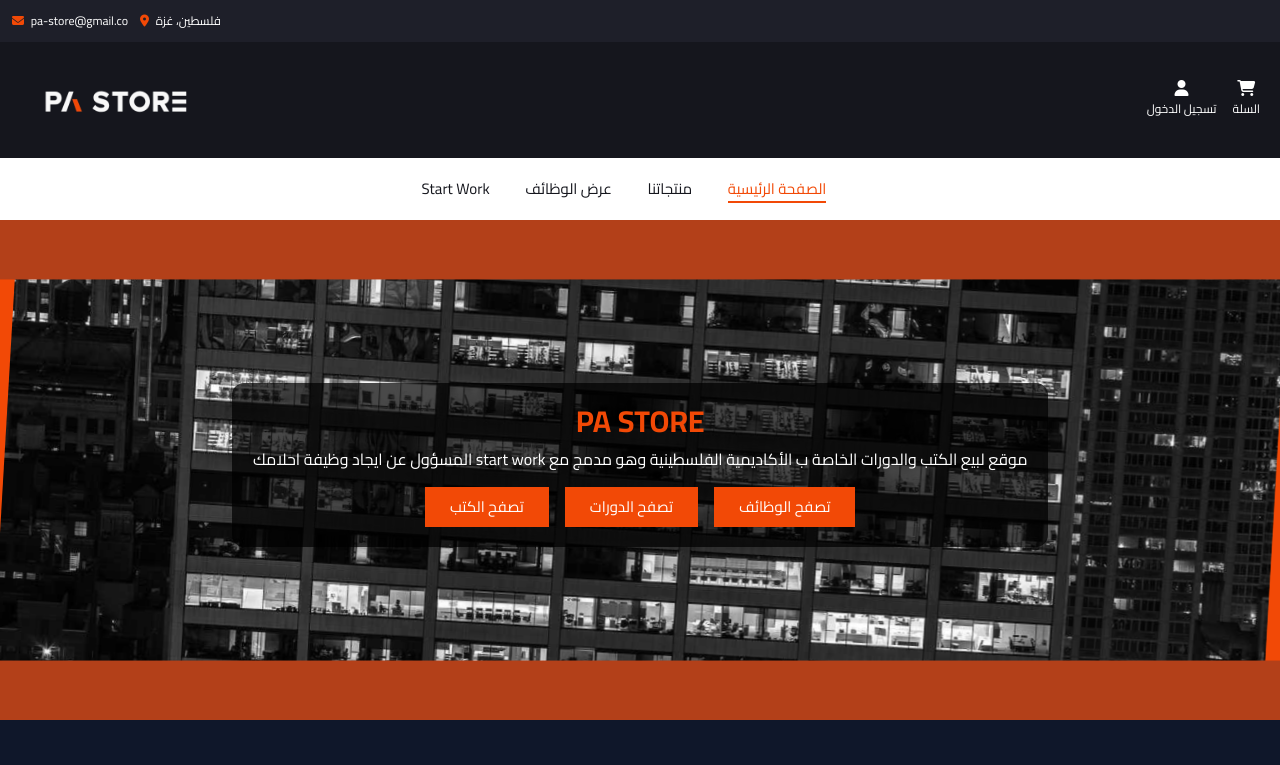
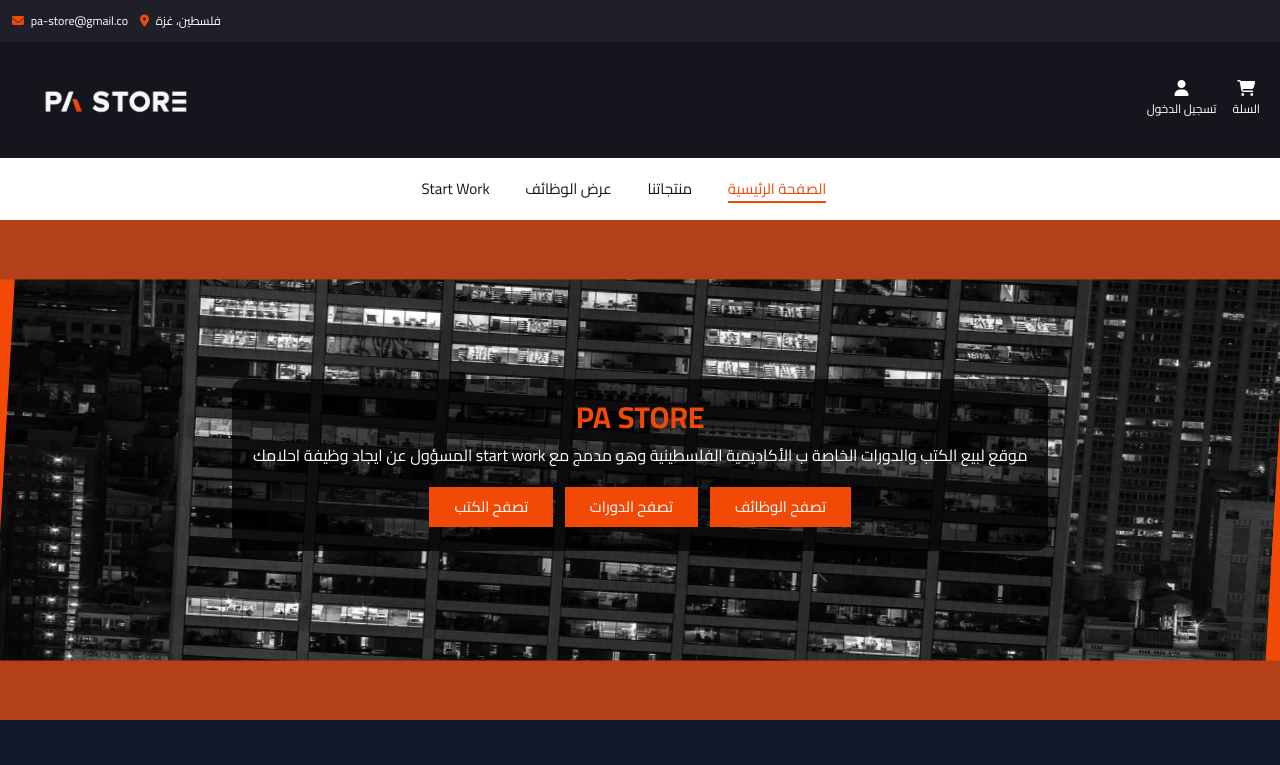
Before and after one commit to ayaIsmael/store, a plain HTML site: page index.html in a window 1280 px wide. Shown: the top 765 px of the page. Drawn offline with nearby package versions, Linux system fonts and the light colour scheme.

Commit message:
Add files via upload

```diff
--- a/css/style.css
+++ b/css/style.css
@@ -138,7 +138,13 @@ body{
     z-index: 100;
     animation: bgInOut 7.8s infinite;
 }
-
+.owl-stage-outer,
+.owl-stage,
+.owl-item.cloned,
+.owl-item.active{
+    width: 100%;
+    height: 100%!important;
+}
 .hero .container-fluid{
     position: relative;
     z-index: 105;
@@ -153,25 +159,19 @@ body{
     font-size: 30px;
     font-weight: 700;
     text-transform: uppercase;
-    text-align: center;
     color: var(--mainColor);
 }
 .hero-txt p{
     color: #fff;
 }
-.hero-txt-btns{
-    display: flex;
-    flex-direction: column;
-    margin-block: .2rem;
-}
 .hero-txt-btns a{
+    display: block;
+    padding: .5rem 1.5rem;
     text-decoration: none;
     font-size: 15px;
-    padding: .5rem 1.5rem;
     color: #fff;
     background: var(--mainColor);
-    margin-inline: .5rem;
-    margin-block: .5rem;
+    margin: .5rem;
     border: 1px solid var(--mainColor);
     transition: .3s ease;
 }
@@ -995,16 +995,12 @@ body{
     .hero-layer-two{
         max-width: 65%;
     }
-    .hero-txt-btns{
-        flex-direction: row;
-        width: fit-content;
-        margin: auto;
+    .hero-txt-btns a{
+        display: inline-block;
+        margin: .25rem;
     }
-    .hero-txt-btns a{
-        margin-block: unset;
-    }
+
 }
-
 @media(min-width:1120px){
     .session-img{
         padding: 7rem 1rem;
--- a/index.html
+++ b/index.html
@@ -73,16 +73,16 @@
     <!-- start hero section -->
      <div class="hero">
 
-        <div class="hero-layer-one w-100 h-100">
+        <div class="hero-layer-one">
             <div class="owl-carousel owl-theme hero-layer-one-carousel w-100 h-100">
                 <div class="item w-100 h-100">
-                    <img src="images/hero-layer-one1.jpg" alt="..." class="w-100 h-100 img-fluid">
+                    <img src="images/hero-layer-one1.jpg" alt="..." class="w-100 h-100">
                 </div>
                 <div class="item w-100 h-100">
-                    <img src="images/hero-layer-one2.jpg" alt="..." class="w-100 h-100 img-fluid">
+                    <img src="images/hero-layer-one2.jpg" alt="..." class="w-100 h-100">
                 </div>
                 <div class="item w-100 h-100">
-                    <img src="images/hero-layer-one3.jpg" alt="..." class="w-100 h-100 img-fluid">
+                    <img src="images/hero-layer-one3.jpg" alt="..." class="w-100 h-100">
                 </div>
             </div>
         </div>
--- a/js/main.js
+++ b/js/main.js
@@ -11,7 +11,7 @@ $(document).ready(function(){
         loop : true,
         dots: false,
         nav: false,
-        // smartSpeed : 100
+        smartSpeed : 100
     });
 
     $(".owl-carousel.hero-layer-two-carousel").owlCarousel({
@@ -22,7 +22,7 @@ $(document).ready(function(){
         loop : true,
         dots: false,
         nav: false,
-        // smartSpeed : 100
+        smartSpeed : 100
     });
 
     $(".owl-carousel.one").owlCarousel({
@@ -66,4 +66,16 @@ $(document).ready(function(){
         autoplayTimeout :2000,
     });
 
+
   });
+
+  let stars = document.querySelectorAll(".rating-star");
+    for(let i=0; i<stars.length;i++){
+        let currentElement = stars[i];
+        let previousElements = stars.slice(0, i);
+    }
+    stars.forEach( star, function(){
+        star.addEventistner('click', ()=>{
+            star.innerHtml = '<p>dov</p>';
+        });
+    });
```
